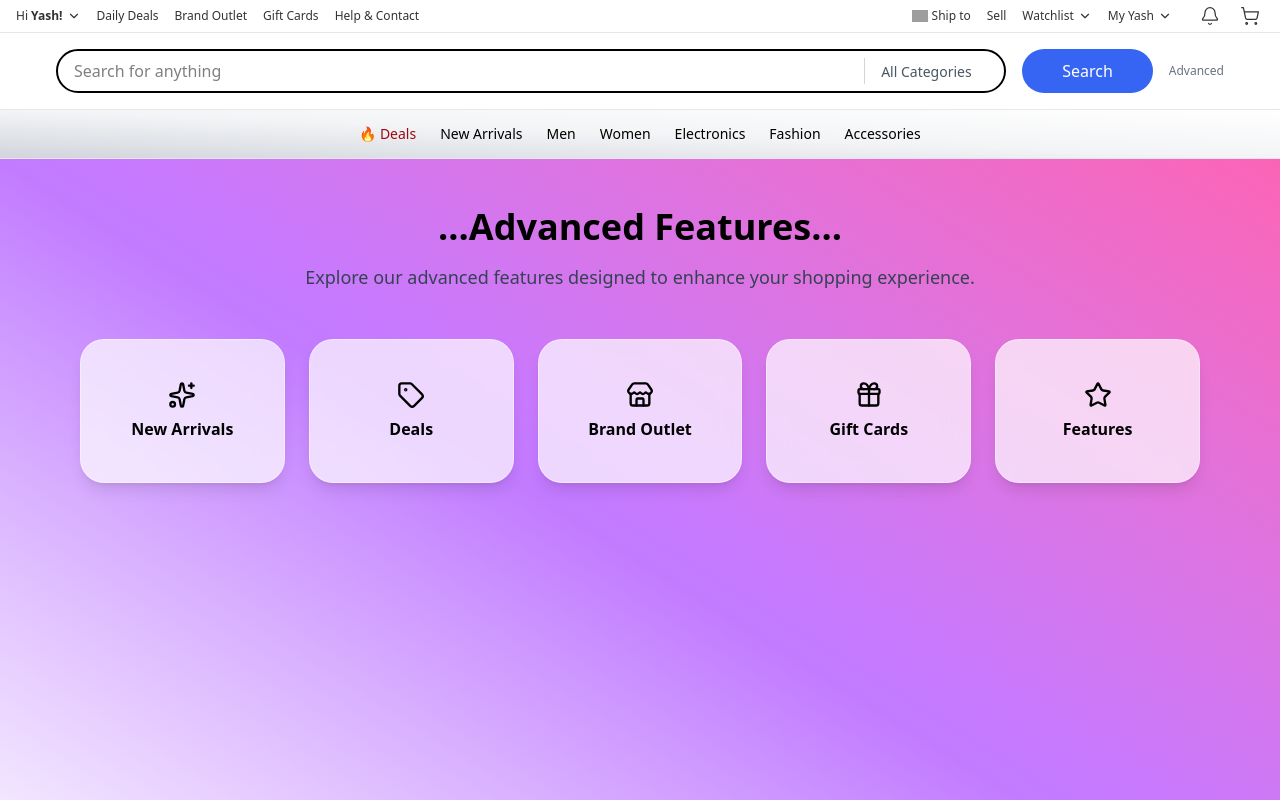
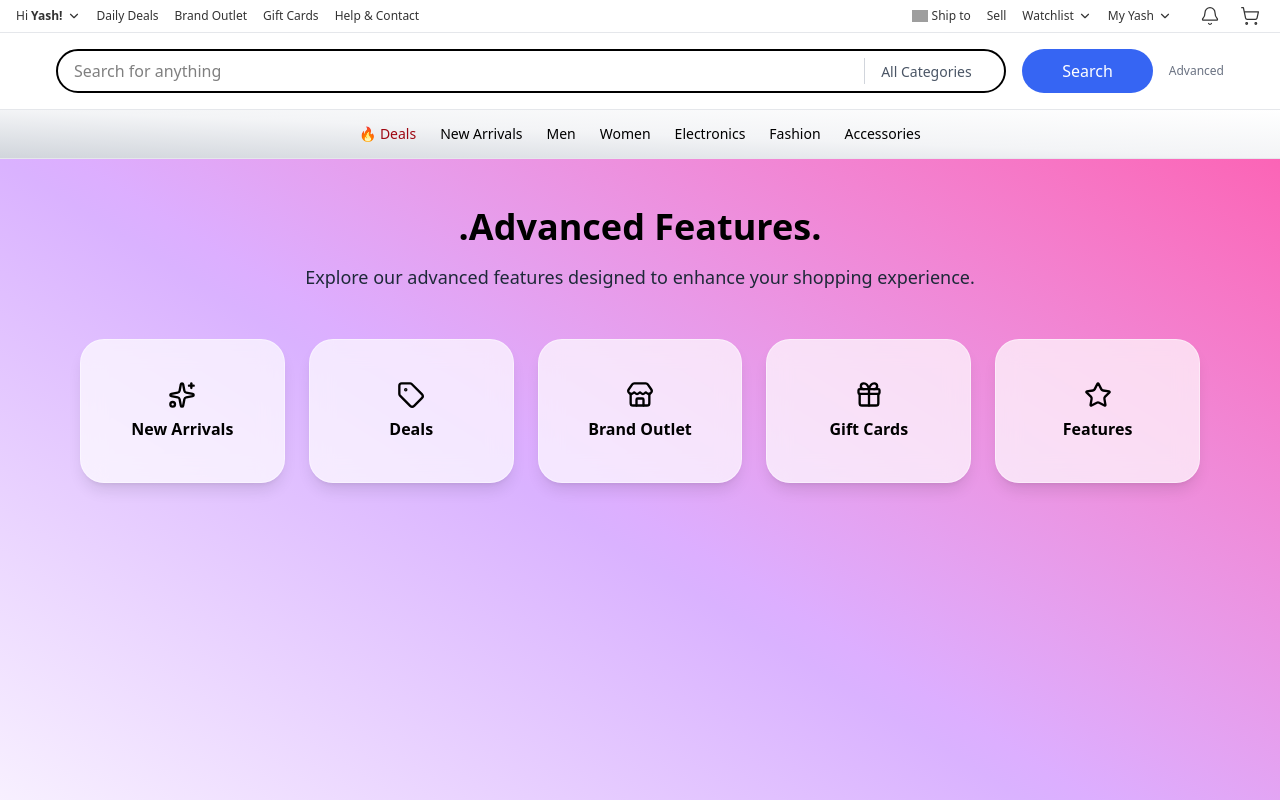
Before and after one commit to yasarahasini/Ecommerce-website, a Next.js app in the folder frontend/: page /advance in a window 1280 px wide. Shown: the top 800 px of the page. Built offline with nearby package versions, Linux system fonts and the light colour scheme; grey boxes are pictures that could not be loaded.

Commit message:
update colors for the advance page

```diff
--- a/frontend/app/(user)/advance/page.tsx
+++ b/frontend/app/(user)/advance/page.tsx
@@ -42,15 +42,15 @@ const Page = () => {
   ];
 
   return (
-    <div className="bg-gradient-to-tr from-white via-purple-400 to-pink-400 min-h-screen py-12">
+    <div className="bg-gradient-to-tr from-white via-purple-300 to-pink-400 min-h-screen py-12">
       <div className="max-w-6xl mx-auto px-4">
 
 
         <h1 className="text-4xl font-bold text-center mb-4">
-          ...Advanced Features...
+          .Advanced Features.
         </h1>
 
-        <p className="text-lg text-center text-gray-700 max-w-2xl mx-auto">
+        <p className="text-lg text-center text-gray-800 max-w-2xl mx-auto">
           Explore our advanced features designed to enhance your shopping experience.
         </p>
 
```
